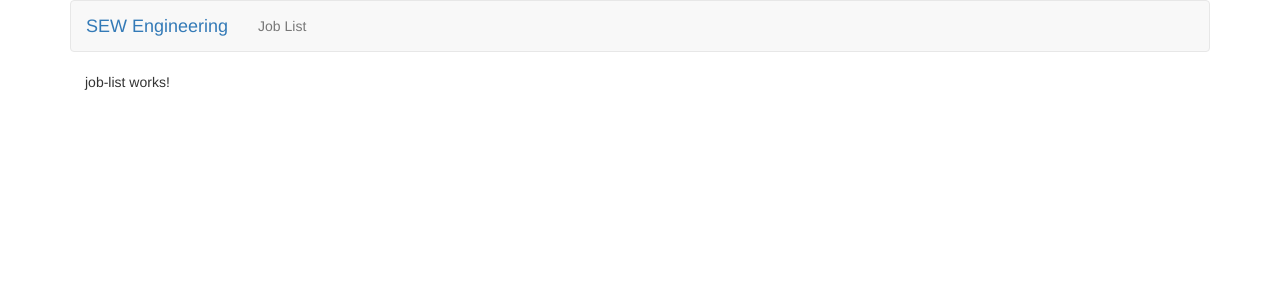
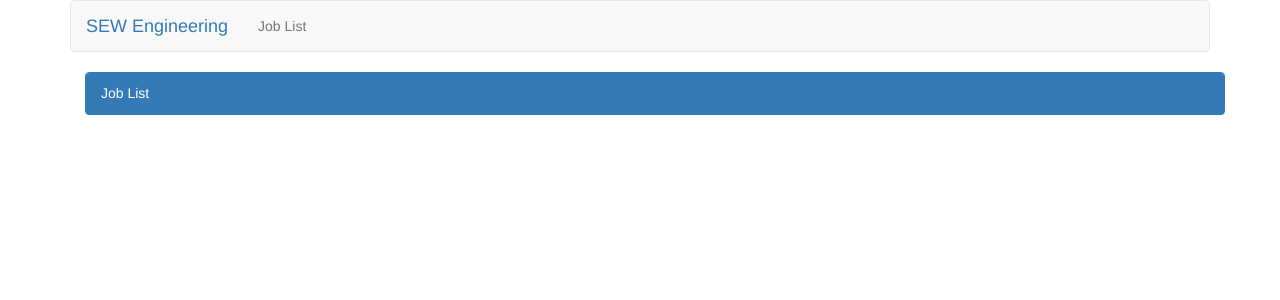
Before and after one commit to DerejeKitaw/SEWEngineerning, an Angular app: page /jobs in a window 1280 px wide. Shown: the top 300 px of the page. Built offline with nearby package versions, Linux system fonts and the light colour scheme.

Commit message:
job list panel created

```diff
--- a/src/app/jobs/job-list/job-list.component.html
+++ b/src/app/jobs/job-list/job-list.component.html
@@ -1,3 +1,6 @@
-<p>
-  job-list works!
-</p>
+<div class='panel panel-primary'>
+    <div class='panel-heading'>
+        {{pageTitle}}
+    </div>
+
+</div>
--- a/src/app/jobs/job-list/job-list.component.ts
+++ b/src/app/jobs/job-list/job-list.component.ts
@@ -1,4 +1,5 @@
 import { Component, OnInit } from '@angular/core';
+import { IJob } from '../job';
 
 @Component({
   selector: 'sew-job-list',
@@ -6,7 +7,11 @@ import { Component, OnInit } from '@angular/core';
   styleUrls: ['./job-list.component.css']
 })
 export class JobListComponent implements OnInit {
+    pageTitle: string = 'Job List';
+    listFilter: string;
+    errorMessage: string;
 
+    jobs: IJob[];
   constructor() { }
 
   ngOnInit() {
```
